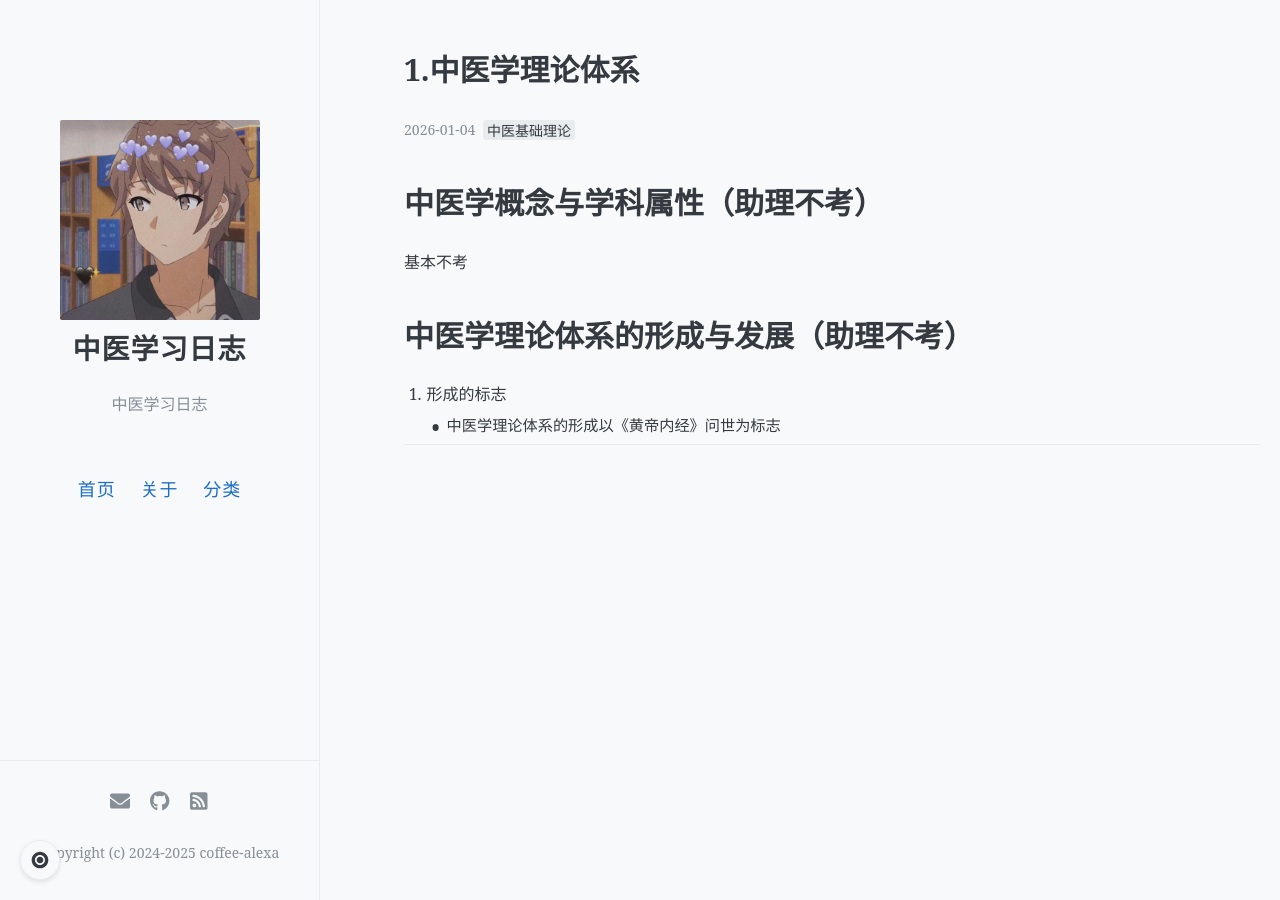
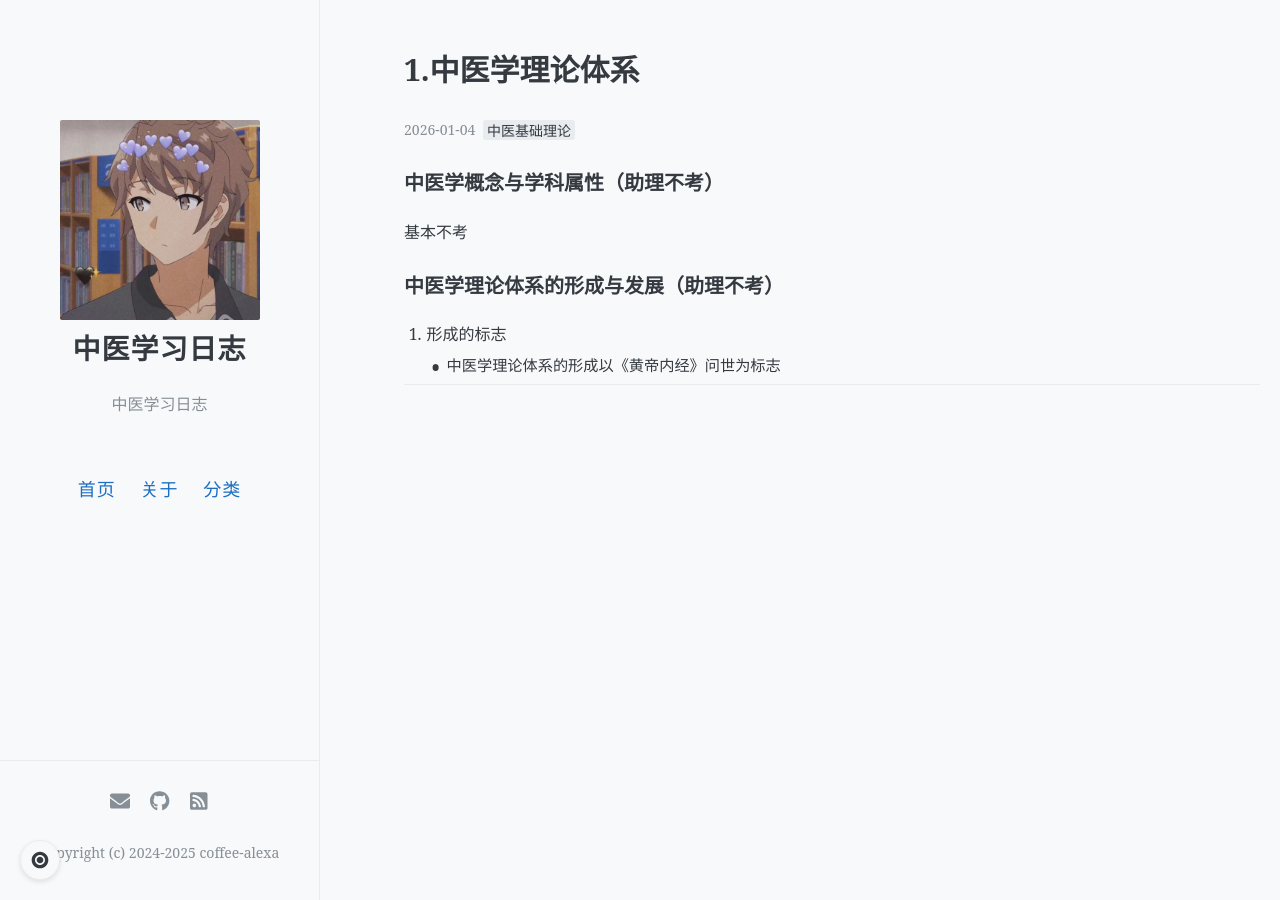
Before and after one commit to coffee-alexa/coffee-alexa.github.io, a Jekyll site: the page built from _posts/2025-01-04-中医学理论体系.md, in a window 1280 px wide. Built offline with Jekyll 4.4.1, drawn with Linux system fonts in a browser that asks for light colours; a script that is not in the unit is left out.

Commit message:
更改文章

```diff
--- a/_posts/2025-01-04-中医学理论体系.md
+++ b/_posts/2025-01-04-中医学理论体系.md
@@ -10,11 +10,11 @@ author: jia
 
 
 
-# 中医学概念与学科属性（助理不考）
+### 中医学概念与学科属性（助理不考）
 
 基本不考
 
-# 中医学理论体系的形成与发展（助理不考）
+### 中医学理论体系的形成与发展（助理不考）
 
 1. 形成的标志
    - 中医学理论体系的形成以《黄帝内经》问世为标志
```
